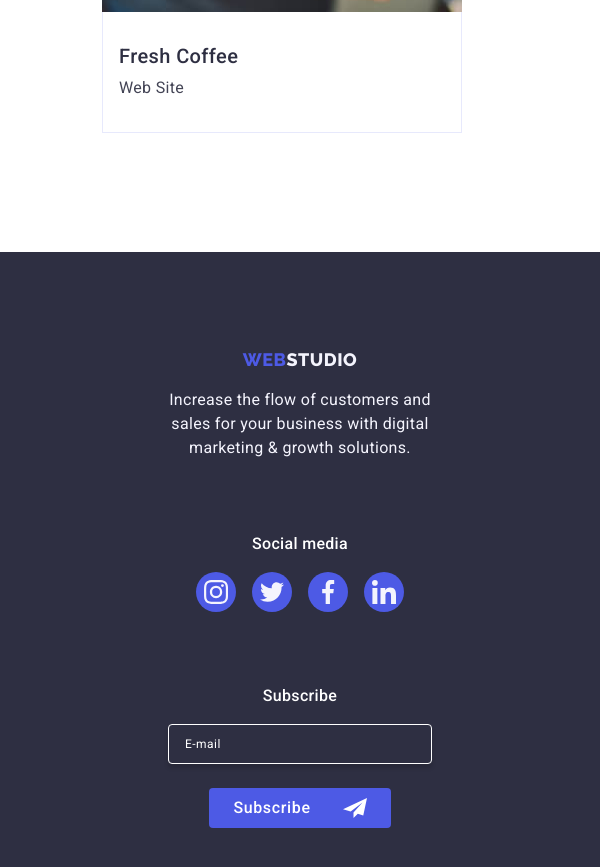
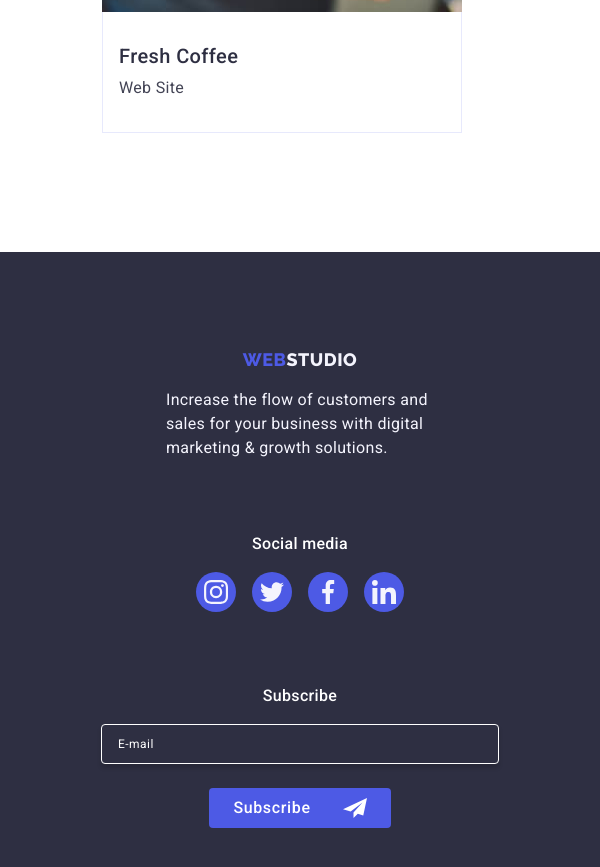
Before and after one commit to Daryna8/goit-markup-hw-06, a plain HTML site: page portfolio.html in a window 600 px wide. Shown: the part 4395-5262 px from the top of the page. Drawn offline with nearby package versions, Linux system fonts and the light colour scheme.

Commit message:
fix footer + input

```diff
--- a/css/styles.css
+++ b/css/styles.css
@@ -981,7 +981,6 @@ button {
   .footer-wrap {
     width: 584px;
     justify-content: flex-start;
-    margin-left: 108px;
   }
 }
 
@@ -1026,6 +1025,7 @@ button {
 }
 
 .footer-description {
+  text-align: left;
   width: 268px;
   color: var(--CLOUD);
   font-size: 16px;
@@ -1122,6 +1122,7 @@ button {
 
 .subscription-input {
   width: 264px;
+
   height: 40px;
   padding: 8px 16px;
   border-radius: 4px;
@@ -1133,6 +1134,12 @@ button {
   letter-spacing: 0.04em;
   color: var(--SECONDARY-COLOR);
   outline: none;
+}
+
+@media only screen and (min-width: 428px) and (max-width: 767px) {
+  .subscription-input {
+    width: 398px;
+  }
 }
 
 .subscription-input::placeholder {
```
Also changed, not shown: index.html (+2 -2 lines).
